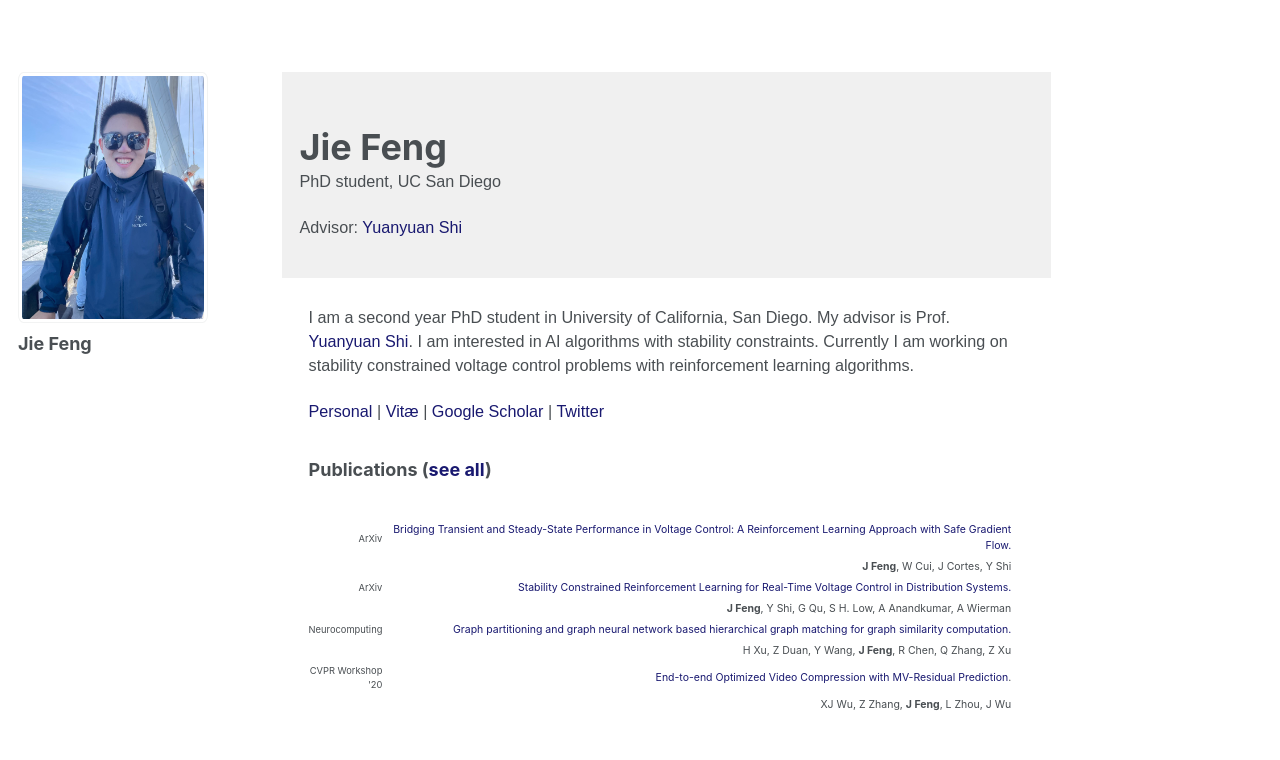
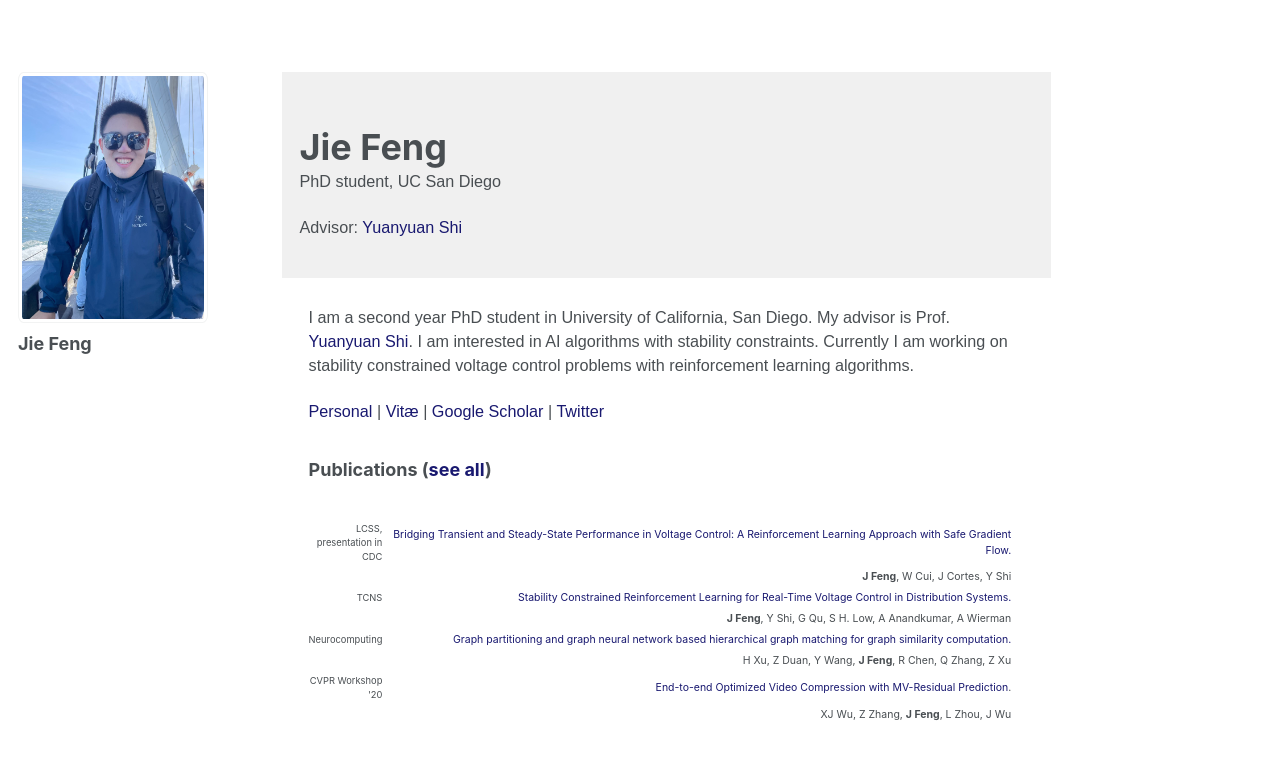
Before and after one commit to JieFeng-cse/JieFeng-cse.github.io, a Jekyll site: the page built from _pages/about.md, in a window 1280 px wide. Shown: the top 760 px of the page. Built offline with Jekyll 4.4.1, drawn with Linux system fonts in a browser that asks for light colours.

Commit message:
new status

```diff
--- a/_pages/about.md
+++ b/_pages/about.md
@@ -93,7 +93,7 @@ redirect_from:
     <td style="vertical-align: top; height: 100%; padding-right: 1em;">
       <table>
         <tr>
-          <td style="width:80px; text-align:right; padding-right:10px; font-size:0.8em"> ArXiv </td>
+          <td style="width:80px; text-align:right; padding-right:10px; font-size:0.8em"> LCSS, presentation in CDC </td>
           <td><a href="https://jiefeng-cse.github.io/Transient-Steady/" style="color:#191970" target="_blank"> Bridging Transient and Steady-State Performance in Voltage Control: A Reinforcement Learning Approach with Safe Gradient Flow.</a></td>
         </tr>
         <tr>
@@ -101,7 +101,7 @@ redirect_from:
           <td><b>J Feng</b>, W Cui, J Cortes, Y Shi</td>
         </tr>
         <tr>
-          <td style="width:80px; text-align:right; padding-right:10px; font-size:0.8em"> ArXiv </td>
+          <td style="width:80px; text-align:right; padding-right:10px; font-size:0.8em"> TCNS </td>
           <td><a href="https://arxiv.org/abs/2209.07669" style="color:#191970" target="_blank"> Stability Constrained Reinforcement Learning for Real-Time Voltage Control in Distribution Systems.</a></td>
         </tr>
         <tr>
```
Also changed, not shown: _pages/Transient-steady.md (+1 -1 lines).
